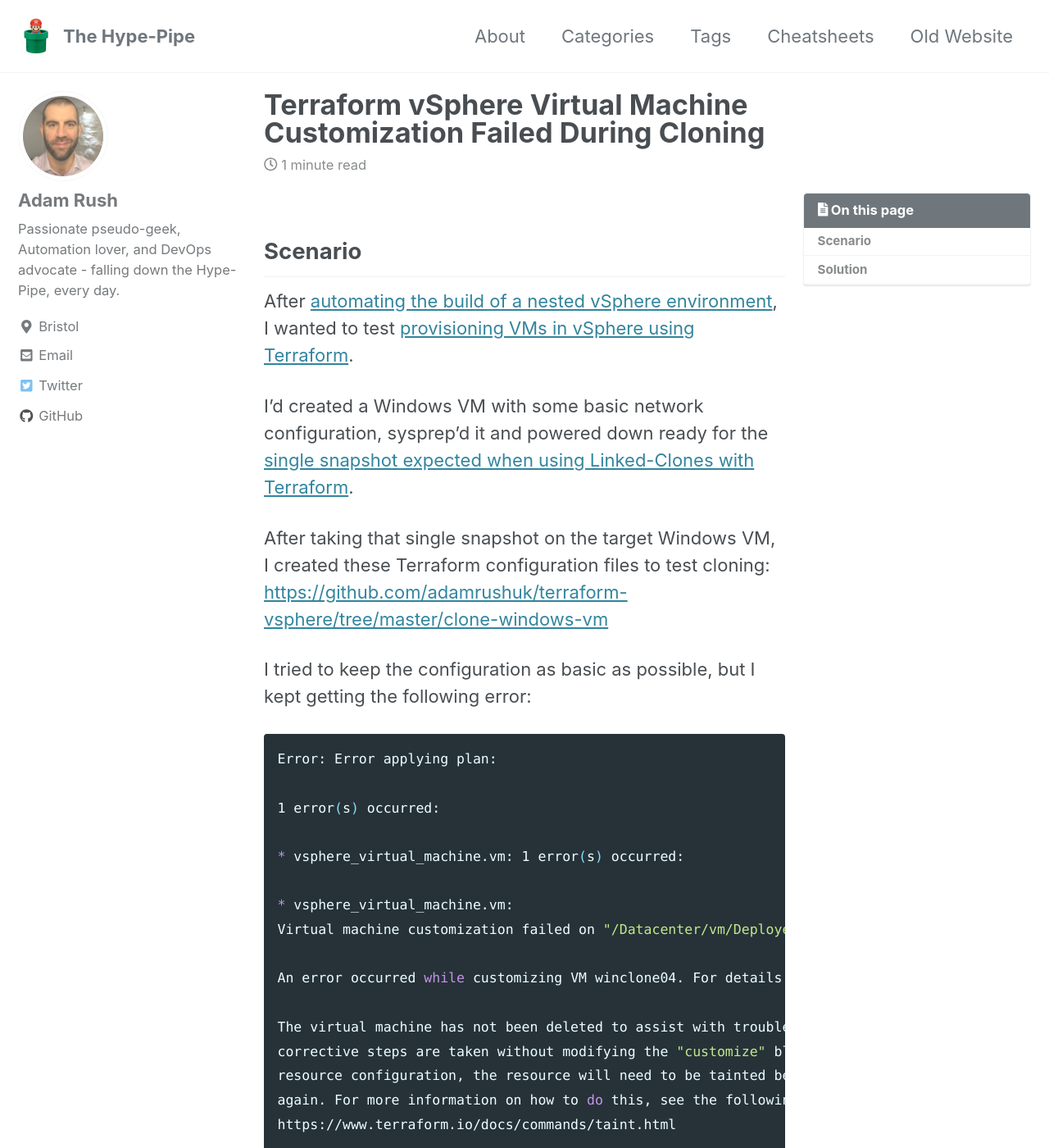
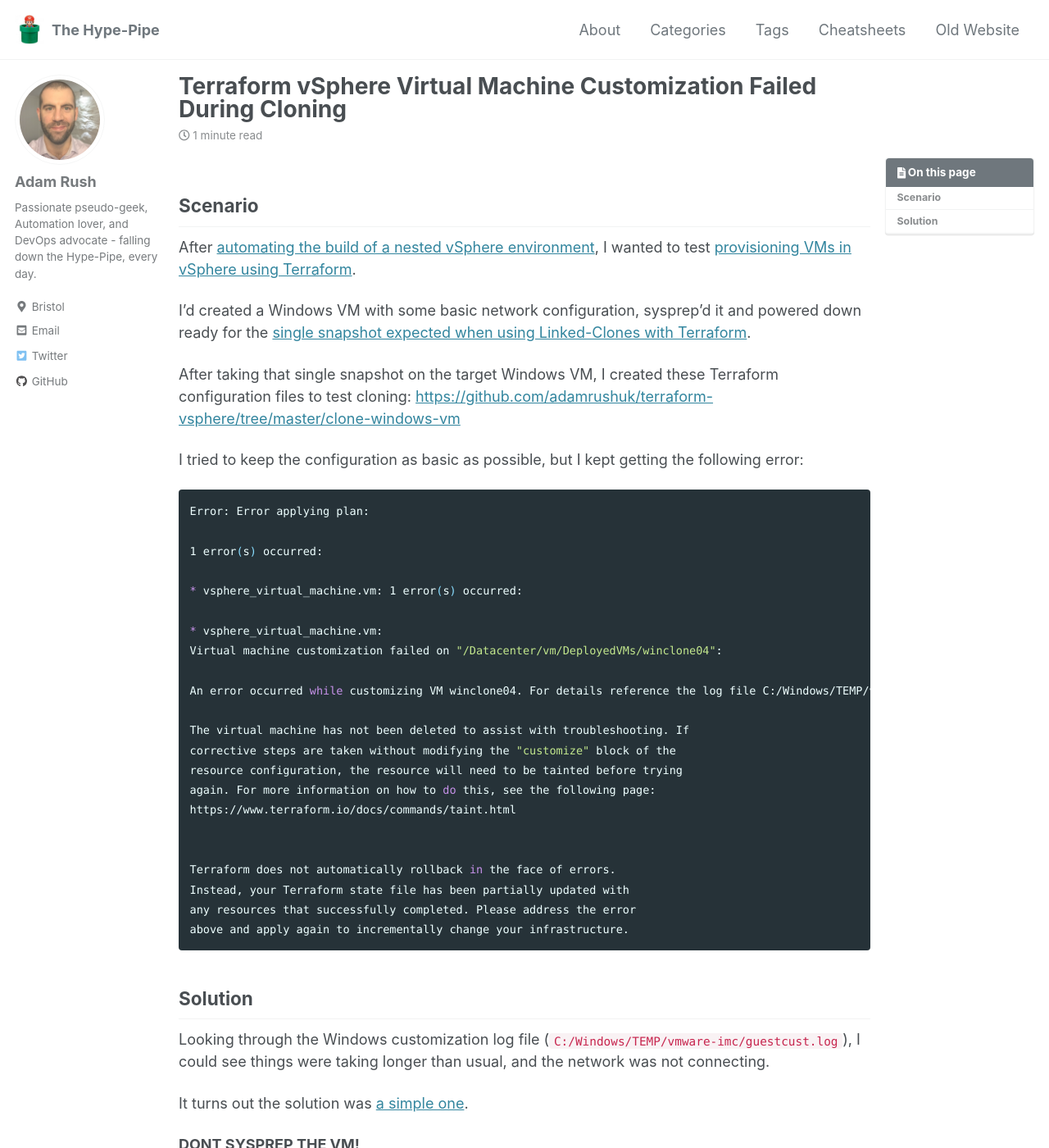
Before and after one commit to adamrushuk/adamrushuk.github.io, a Jekyll site: the page built from _posts/2019-02-06-terraform-vsphere-vm-customization-failed.md, in a window 1280 px wide and 1400 px high. Shown: the whole window at 82% size. Built offline with Jekyll 4.4.1, drawn with Linux system fonts in a browser that asks for light colours; cached includes are drawn as plain includes; comment, search, counter and statistics services are not loaded.

Commit message:
Changed font sizes and max-width CSS

```diff
--- a/_sass/minimal-mistakes/_reset.scss
+++ b/_sass/minimal-mistakes/_reset.scss
@@ -8,18 +8,18 @@
   /* apply a natural box layout model to all elements */
   box-sizing: border-box;
   background-color: $background-color;
-  font-size: 16px;
+  font-size: 12px;
 
   @include breakpoint($medium) {
+    font-size: 16px;
+  }
+
+  @include breakpoint($large) {
     font-size: 18px;
   }
 
-  @include breakpoint($large) {
+  @include breakpoint($x-large) {
     font-size: 20px;
-  }
-
-  @include breakpoint($x-large) {
-    font-size: 22px;
   }
 
   -webkit-text-size-adjust: 100%;
--- a/_sass/minimal-mistakes/_variables.scss
+++ b/_sass/minimal-mistakes/_variables.scss
@@ -135,7 +135,8 @@
 $medium: 768px !default;
 $medium-wide: 900px !default;
 $large: 1024px !default;
-$x-large: 1280px !default;
+// $x-large: 1280px !default;
+$x-large: 1600px !default;
 
 /*
    Grid
```
